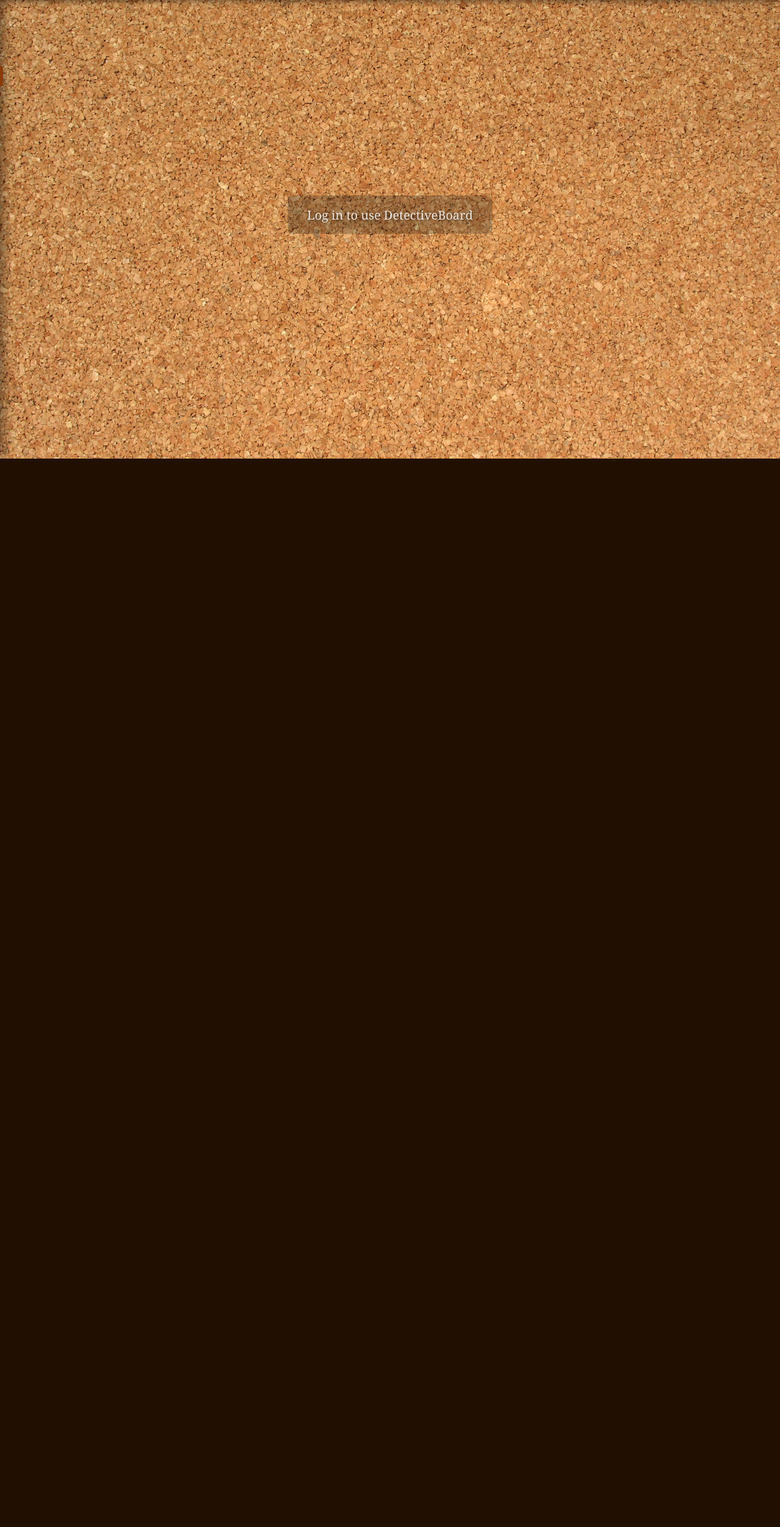
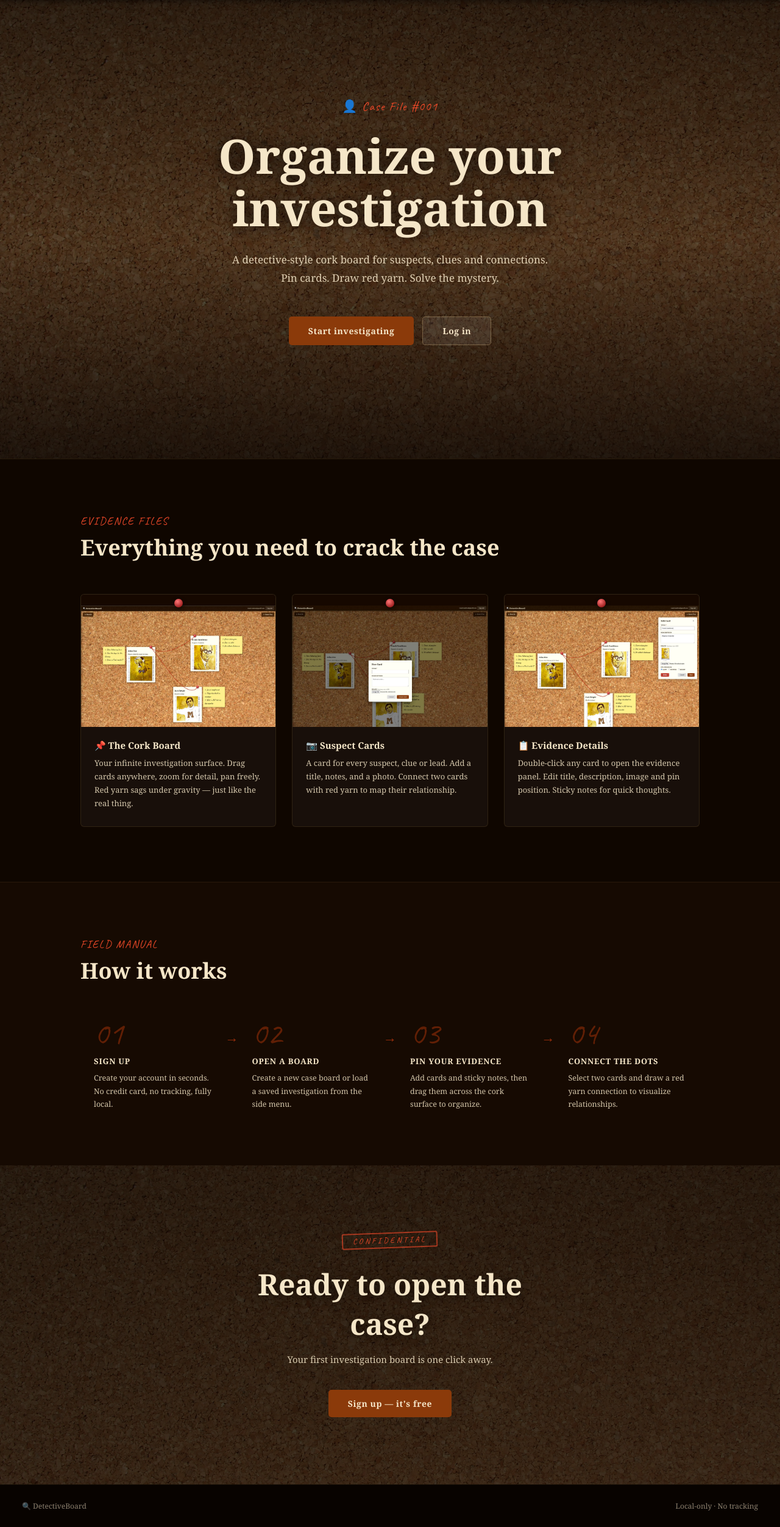
Before and after one commit to mrosati84/DetectiveBoard, a Flask app: page / in a window 1280 px wide. Shown: the part 48-2552 px from the top of the page at 61% size. Before the commit the page ends 800 px from the top, so only its background shows below. Run offline with Flask 3, Linux system fonts and the light colour scheme; some libraries are stand-ins or nearby versions.

Commit message:
homepage

```diff
--- a/app.py
+++ b/app.py
@@ -95,7 +95,12 @@ def serve_assets(filename):
 
 
 @app.route("/")
-def index():
+def home():
+    return render_template("home.html")
+
+
+@app.route("/board")
+def board():
     return render_template("index.html")
 
 
--- /dev/null
+++ b/static/css/home.css
@@ -0,0 +1,381 @@
+/* ============================================================
+   homepage — Detective Board landing page
+   ============================================================ */
+
+body.home-page {
+    overflow-y: auto;
+    overflow-x: hidden;
+    height: auto;
+    min-height: 100vh;
+}
+
+/* ---- Hero ---- */
+
+#hero {
+    min-height: 100vh;
+    background-image: url('/assets/cork_background.jpg');
+    background-size: cover;
+    background-position: center;
+    background-attachment: fixed;
+    position: relative;
+}
+
+#hero-overlay {
+    min-height: 100vh;
+    background: linear-gradient(
+        to bottom,
+        rgba(6, 2, 0, 0.82) 0%,
+        rgba(8, 3, 0, 0.65) 55%,
+        rgba(6, 2, 0, 0.88) 100%
+    );
+    display: flex;
+    align-items: center;
+    justify-content: center;
+    padding: 96px 24px 72px;
+    box-sizing: border-box;
+}
+
+#hero-content {
+    text-align: center;
+    max-width: 700px;
+    margin: 0 auto;
+}
+
+#hero-eyebrow {
+    font-family: 'Caveat', cursive;
+    font-size: 20px;
+    color: #e84828;
+    letter-spacing: 0.08em;
+    margin-bottom: 26px;
+}
+
+#hero-title {
+    font-size: clamp(44px, 8vw, 78px);
+    color: #f5e6c8;
+    line-height: 1.1;
+    margin-bottom: 26px;
+    text-shadow: 0 2px 24px rgba(0, 0, 0, 0.75);
+}
+
+#hero-subtitle {
+    font-size: 17px;
+    color: rgba(245, 230, 200, 0.88);
+    line-height: 1.75;
+    margin-bottom: 48px;
+}
+
+#hero-actions {
+    display: flex;
+    gap: 14px;
+    justify-content: center;
+    flex-wrap: wrap;
+}
+
+/* ---- Buttons ---- */
+
+.hero-btn {
+    padding: 13px 32px;
+    border-radius: 5px;
+    font-size: 14px;
+    font-family: inherit;
+    cursor: pointer;
+    font-weight: bold;
+    letter-spacing: 0.04em;
+    transition: background 0.15s, transform 0.12s, box-shadow 0.15s;
+    border: none;
+}
+
+.hero-btn-primary {
+    background: #8b3a0a;
+    color: #f5e6c8;
+}
+
+.hero-btn-primary:hover {
+    background: #a84510;
+    transform: translateY(-2px);
+    box-shadow: 0 6px 22px rgba(139, 58, 10, 0.5);
+}
+
+.hero-btn-ghost {
+    background: rgba(255, 255, 255, 0.08);
+    color: #f5e6c8;
+    border: 1px solid rgba(255, 220, 150, 0.28);
+}
+
+.hero-btn-ghost:hover {
+    background: rgba(255, 255, 255, 0.15);
+}
+
+/* ---- Shared section layout ---- */
+
+.home-container {
+    max-width: 1080px;
+    margin: 0 auto;
+    padding: 0 32px;
+}
+
+.section-eyebrow {
+    font-family: 'Caveat', cursive;
+    font-size: 18px;
+    color: #e84828;
+    letter-spacing: 0.1em;
+    text-transform: uppercase;
+    margin-bottom: 10px;
+}
+
+.section-heading {
+    font-size: clamp(24px, 4vw, 36px);
+    color: #f5e6c8;
+    margin-bottom: 52px;
+    line-height: 1.3;
+}
+
+/* ---- Features ---- */
+
+#features {
+    background: #0f0600;
+    padding: 90px 0;
+    border-top: 1px solid rgba(255, 200, 100, 0.1);
+}
+
+#features-grid {
+    display: grid;
+    grid-template-columns: repeat(3, 1fr);
+    gap: 26px;
+}
+
+.feature-card {
+    background: rgba(255, 255, 255, 0.04);
+    border: 1px solid rgba(255, 200, 100, 0.1);
+    border-radius: 6px;
+    overflow: hidden;
+    transition: transform 0.22s ease, box-shadow 0.22s ease, border-color 0.22s ease;
+}
+
+.feature-card:hover {
+    transform: translateY(-6px);
+    box-shadow: 0 12px 40px rgba(0, 0, 0, 0.6);
+    border-color: rgba(255, 200, 100, 0.22);
+}
+
+.feature-img-wrap {
+    position: relative;
+    background: #160800;
+    padding-top: 18px;
+    overflow: hidden;
+}
+
+.feature-pin {
+    display: block;
+    position: absolute;
+    top: 7px;
+    left: 50%;
+    transform: translateX(-50%);
+    width: 14px;
+    height: 14px;
+    background: radial-gradient(circle at 38% 32%, #ff7777, #7a0000);
+    border-radius: 50%;
+    box-shadow: 1px 2px 6px rgba(0, 0, 0, 0.65);
+    z-index: 2;
+}
+
+.feature-img {
+    width: 100%;
+    display: block;
+    aspect-ratio: 16 / 10;
+    object-fit: cover;
+    object-position: top left;
+    transition: transform 0.3s ease;
+}
+
+.feature-card:hover .feature-img {
+    transform: scale(1.03);
+}
+
+.feature-text {
+    padding: 20px 22px 26px;
+}
+
+.feature-title {
+    font-size: 15px;
+    font-weight: bold;
+    color: #f5e6c8;
+    margin-bottom: 9px;
+}
+
+.feature-desc {
+    font-size: 13px;
+    color: rgba(245, 230, 200, 0.85);
+    line-height: 1.68;
+}
+
+/* ---- How it works ---- */
+
+#howto {
+    background: #160a02;
+    padding: 90px 0;
+    border-top: 1px solid rgba(255, 200, 100, 0.08);
+}
+
+#steps-list {
+    list-style: none;
+    display: flex;
+    align-items: flex-start;
+    flex-wrap: wrap;
+    padding: 0;
+    margin: 0;
+}
+
+.step-item {
+    flex: 1;
+    min-width: 150px;
+    padding: 0 22px;
+}
+
+.step-num {
+    display: block;
+    font-family: 'Caveat', cursive;
+    font-size: 54px;
+    color: rgba(160, 50, 10, 0.55);
+    line-height: 1;
+    margin-bottom: 10px;
+}
+
+.step-title {
+    font-size: 13px;
+    font-weight: bold;
+    color: #f5e6c8;
+    margin-bottom: 8px;
+    text-transform: uppercase;
+    letter-spacing: 0.06em;
+}
+
+.step-desc {
+    font-size: 12.5px;
+    color: rgba(245, 230, 200, 0.85);
+    line-height: 1.7;
+}
+
+.step-sep {
+    font-size: 22px;
+    color: rgba(180, 55, 15, 0.82);
+    padding-top: 18px;
+    flex-shrink: 0;
+    list-style: none;
+    align-self: flex-start;
+}
+
+/* ---- CTA ---- */
+
+#cta-section {
+    background-image: url('/assets/cork_background.jpg');
+    background-size: cover;
+    background-position: center;
+    background-attachment: fixed;
+}
+
+#cta-overlay {
+    background: linear-gradient(
+        to bottom,
+        rgba(6, 2, 0, 0.82),
+        rgba(6, 2, 0, 0.76)
+    );
+    padding: 110px 24px;
+    text-align: center;
+}
+
+#cta-content {
+    max-width: 560px;
+    margin: 0 auto;
+}
+
+.cta-stamp {
+    display: inline-block;
+    font-family: 'Caveat', cursive;
+    font-size: 13px;
+    color: #e84828;
+    border: 2px solid rgba(232, 72, 40, 0.65);
+    border-radius: 3px;
+    padding: 3px 16px;
+    letter-spacing: 0.28em;
+    margin-bottom: 26px;
+    transform: rotate(-2deg);
+}
+
+#cta-title {
+    font-size: clamp(28px, 5vw, 48px);
+    color: #f5e6c8;
+    margin-bottom: 16px;
+    text-shadow: 0 2px 16px rgba(0, 0, 0, 0.55);
+}
+
+#cta-subtitle {
+    font-size: 15px;
+    color: rgba(245, 230, 200, 0.85);
+    margin-bottom: 40px;
+}
+
+/* ---- Footer ---- */
+
+#home-footer {
+    background: #080300;
+    padding: 26px 36px;
+    display: flex;
+    justify-content: space-between;
+    align-items: center;
+    border-top: 1px solid rgba(255, 200, 100, 0.07);
+    font-size: 12px;
+    color: rgba(245, 230, 200, 0.55);
+}
+
+/* ---- Mobile ---- */
+
+@media (max-width: 900px) {
+    #features-grid {
+        grid-template-columns: 1fr;
+        max-width: 520px;
+        margin: 0 auto;
+    }
+}
+
+@media (max-width: 700px) {
+    #steps-list {
+        flex-direction: column;
+        gap: 0;
+        align-items: stretch;
+    }
+
+    .step-item {
+        min-width: unset;
+        padding: 0 0 24px;
+    }
+
+    .step-sep {
+        display: none;
+    }
+
+    #home-footer {
+        flex-direction: column;
+        gap: 8px;
+        text-align: center;
+        padding: 20px;
+    }
+
+    #hero-overlay {
+        padding: 80px 20px 52px;
+    }
+
+    .hero-btn {
+        width: 100%;
+        max-width: 280px;
+    }
+
+    #hero-actions {
+        flex-direction: column;
+        align-items: center;
+    }
+
+    .home-container {
+        padding: 0 20px;
+    }
+}
--- a/static/css/style.css
+++ b/static/css/style.css
@@ -332,6 +332,7 @@ body {
     color: #f5e6c8;
     letter-spacing: 0.04em;
     user-select: none;
+    text-decoration: none;
 }
 
 #auth-controls {
--- a/static/js/board.js
+++ b/static/js/board.js
@@ -32,6 +32,7 @@ function onLoggedIn() {
     document.getElementById('auth-logged-in').style.display = 'flex';
     document.getElementById('menu-toggle').style.display = '';
     document.getElementById('no-board-text').textContent = 'Open the menu to load or create a board';
+    document.getElementById('auth-logo').setAttribute('href', '/board');
     loadBoards();
 }
 
@@ -46,6 +47,7 @@ function onLoggedOut() {
     document.getElementById('no-board-msg').style.display = '';
     document.getElementById('toolbar').style.display = 'none';
     document.getElementById('no-board-text').textContent = 'Log in to use DetectiveBoard';
+    document.getElementById('auth-logo').setAttribute('href', '/');
 }
 
 async function handleLogin(e) {
@@ -94,7 +96,7 @@ async function handleRegister(e) {
 
 function logout() {
     clearToken();
-    onLoggedOut();
+    window.location.href = '/';
 }
 
 function openLoginModal() {
--- /dev/null
+++ b/static/js/home.js
@@ -0,0 +1,104 @@
+'use strict';
+
+const TOKEN_KEY = 'db_token';
+
+function getToken() { return localStorage.getItem(TOKEN_KEY); }
+function setToken(t) { localStorage.setItem(TOKEN_KEY, t); }
+function clearToken() { localStorage.removeItem(TOKEN_KEY); }
+
+document.addEventListener('DOMContentLoaded', async () => {
+    // Already authenticated → go straight to the board
+    const token = getToken();
+    if (token) {
+        try {
+            const res = await fetch('/api/auth/me', {
+                headers: { 'Authorization': 'Bearer ' + token }
+            });
+            if (res.ok) {
+                window.location.href = '/board';
+                return;
+            }
+        } catch (_) {}
+        clearToken();
+    }
+
+    document.getElementById('login-form').addEventListener('submit', handleLogin);
+    document.getElementById('register-form').addEventListener('submit', handleRegister);
+
+    // ESC closes modals
+    document.addEventListener('keydown', e => {
+        if (e.key === 'Escape') { closeLoginModal(); closeRegisterModal(); }
+    });
+
+    // Click backdrop to close
+    document.getElementById('login-modal-overlay').addEventListener('click', e => {
+        if (e.target === e.currentTarget) closeLoginModal();
+    });
+    document.getElementById('register-modal-overlay').addEventListener('click', e => {
+        if (e.target === e.currentTarget) closeRegisterModal();
+    });
+});
+
+async function handleLogin(e) {
+    e.preventDefault();
+    const email = document.getElementById('login-email').value.trim();
+    const password = document.getElementById('login-password').value;
+    const errorEl = document.getElementById('login-error');
+    errorEl.textContent = '';
+
+    const res = await fetch('/api/auth/login', {
+        method: 'POST',
+        headers: { 'Content-Type': 'application/json' },
+        body: JSON.stringify({ email, password }),
+    });
+    const data = await res.json();
+    if (res.ok) {
+        setToken(data.token);
+        window.location.href = '/board';
+    } else {
+        errorEl.textContent = data.error || 'Login failed';
+    }
+}
+
+async function handleRegister(e) {
+    e.preventDefault();
+    const email = document.getElementById('register-email').value.trim();
+    const password = document.getElementById('register-password').value;
+    const errorEl = document.getElementById('register-error');
+    errorEl.textContent = '';
+
+    const res = await fetch('/api/auth/register', {
+        method: 'POST',
+        headers: { 'Content-Type': 'application/json' },
+        body: JSON.stringify({ email, password }),
+    });
+    const data = await res.json();
+    if (res.ok) {
+        setToken(data.token);
+        window.location.href = '/board';
+    } else {
+        errorEl.textContent = data.error || 'Registration failed';
+    }
+}
+
+function openLoginModal() {
+    document.getElementById('login-modal-overlay').classList.add('open');
+    document.getElementById('login-form').reset();
+    document.getElementById('login-error').textContent = '';
+    setTimeout(() => document.getElementById('login-email').focus(), 50);
+}
+
+function closeLoginModal() {
+    document.getElementById('login-modal-overlay').classList.remove('open');
+}
+
+function openRegisterModal() {
+    document.getElementById('register-modal-overlay').classList.add('open');
+    document.getElementById('register-form').reset();
+    document.getElementById('register-error').textContent = '';
+    setTimeout(() => document.getElementById('register-email').focus(), 50);
+}
+
+function closeRegisterModal() {
+    document.getElementById('register-modal-overlay').classList.remove('open');
+}
--- a/templates/base.html
+++ b/templates/base.html
@@ -8,9 +8,10 @@
     <link rel="preconnect" href="https://fonts.gstatic.com" crossorigin>
     <link href="https://fonts.googleapis.com/css2?family=Caveat:wght@400;600&display=swap" rel="stylesheet">
     <link rel="stylesheet" href="{{ url_for('static', filename='css/style.css') }}">
+    {% block head %}{% endblock %}
 </head>
-<body>
+<body class="{% block body_class %}{% endblock %}">
     {% block content %}{% endblock %}
-    <script src="{{ url_for('static', filename='js/board.js') }}"></script>
+    {% block scripts %}<script src="{{ url_for('static', filename='js/board.js') }}"></script>{% endblock %}
 </body>
 </html>
--- /dev/null
+++ b/templates/home.html
@@ -0,0 +1,185 @@
+{% extends 'base.html' %}
+
+{% block title %}DetectiveBoard — Organize your investigation{% endblock %}
+
+{% block head %}
+<link rel="stylesheet" href="{{ url_for('static', filename='css/home.css') }}">
+{% endblock %}
+
+{% block body_class %}home-page{% endblock %}
+
+{% block scripts %}
+<script src="{{ url_for('static', filename='js/home.js') }}"></script>
+{% endblock %}
+
+{% block content %}
+<!-- Header -->
+<header id="auth-header">
+    <a id="auth-logo" href="/">&#128269; DetectiveBoard</a>
+    <div id="auth-controls">
+        <div id="auth-logged-out" style="display:flex;">
+            <button class="auth-btn" onclick="openRegisterModal()">Sign up</button>
+            <button class="auth-btn auth-btn-primary" onclick="openLoginModal()">Log in</button>
+        </div>
+    </div>
+</header>
+
+<!-- Hero -->
+<section id="hero">
+    <div id="hero-overlay">
+        <div id="hero-content">
+            <p id="hero-eyebrow">&#128100; Case File #001</p>
+            <h1 id="hero-title">Organize your<br>investigation</h1>
+            <p id="hero-subtitle">
+                A detective-style cork board for suspects, clues and connections.<br>
+                Pin cards. Draw red yarn. Solve the mystery.
+            </p>
+            <div id="hero-actions">
+                <button class="hero-btn hero-btn-primary" onclick="openRegisterModal()">Start investigating</button>
+                <button class="hero-btn hero-btn-ghost" onclick="openLoginModal()">Log in</button>
+            </div>
+        </div>
+    </div>
+</section>
+
+<!-- Features -->
+<section id="features">
+    <div class="home-container">
+        <p class="section-eyebrow">Evidence files</p>
+        <h2 class="section-heading">Everything you need to crack the case</h2>
+        <div id="features-grid">
+
+            <article class="feature-card">
+                <div class="feature-img-wrap">
+                    <span class="feature-pin"></span>
+                    <img src="/assets/homepage/board.jpg" alt="Cork board overview with cards and connections" class="feature-img">
+                </div>
+                <div class="feature-text">
+                    <h3 class="feature-title">&#128204; The Cork Board</h3>
+                    <p class="feature-desc">Your infinite investigation surface. Drag cards anywhere, zoom for detail, pan freely. Red yarn sags under gravity — just like the real thing.</p>
+                </div>
+            </article>
+
+            <article class="feature-card">
+                <div class="feature-img-wrap">
+                    <span class="feature-pin"></span>
+                    <img src="/assets/homepage/new-card.jpg" alt="Creating a new evidence card" class="feature-img">
+                </div>
+                <div class="feature-text">
+                    <h3 class="feature-title">&#128247; Suspect Cards</h3>
+                    <p class="feature-desc">A card for every suspect, clue or lead. Add a title, notes, and a photo. Connect two cards with red yarn to map their relationship.</p>
+                </div>
+            </article>
+
+            <article class="feature-card">
+                <div class="feature-img-wrap">
+                    <span class="feature-pin"></span>
+                    <img src="/assets/homepage/edit-card.jpg" alt="Editing card evidence details" class="feature-img">
+                </div>
+                <div class="feature-text">
+                    <h3 class="feature-title">&#128203; Evidence Details</h3>
+                    <p class="feature-desc">Double-click any card to open the evidence panel. Edit title, description, image and pin position. Sticky notes for quick thoughts.</p>
+                </div>
+            </article>
+
+        </div>
+    </div>
+</section>
+
+<!-- How it works -->
+<section id="howto">
+    <div class="home-container">
+        <p class="section-eyebrow">Field Manual</p>
+        <h2 class="section-heading">How it works</h2>
+        <ol id="steps-list">
+            <li class="step-item">
+                <span class="step-num">01</span>
+                <h3 class="step-title">Sign up</h3>
+                <p class="step-desc">Create your account in seconds. No credit card, no tracking, fully local.</p>
+            </li>
+            <li class="step-sep" aria-hidden="true">&#8594;</li>
+            <li class="step-item">
+                <span class="step-num">02</span>
+                <h3 class="step-title">Open a board</h3>
+                <p class="step-desc">Create a new case board or load a saved investigation from the side menu.</p>
+            </li>
+            <li class="step-sep" aria-hidden="true">&#8594;</li>
+            <li class="step-item">
+                <span class="step-num">03</span>
+                <h3 class="step-title">Pin your evidence</h3>
+                <p class="step-desc">Add cards and sticky notes, then drag them across the cork surface to organize.</p>
+            </li>
+            <li class="step-sep" aria-hidden="true">&#8594;</li>
+            <li class="step-item">
+                <span class="step-num">04</span>
+                <h3 class="step-title">Connect the dots</h3>
+                <p class="step-desc">Select two cards and draw a red yarn connection to visualize relationships.</p>
+            </li>
+        </ol>
+    </div>
+</section>
+
+<!-- CTA -->
+<section id="cta-section">
+    <div id="cta-overlay">
+        <div id="cta-content">
+            <p class="cta-stamp">CONFIDENTIAL</p>
+            <h2 id="cta-title">Ready to open the case?</h2>
+            <p id="cta-subtitle">Your first investigation board is one click away.</p>
+            <button class="hero-btn hero-btn-primary" onclick="openRegisterModal()">Sign up — it's free</button>
+        </div>
+    </div>
+</section>
+
+<!-- Footer -->
+<footer id="home-footer">
+    <span>&#128269; DetectiveBoard</span>
+    <span>Local-only &middot; No tracking</span>
+</footer>
+
+<!-- Login modal -->
+<div id="login-modal-overlay">
+    <div id="login-modal">
+        <h2>Log in</h2>
+        <form id="login-form">
+            <div class="form-group">
+                <label for="login-email">Email</label>
+                <input type="email" id="login-email" name="email" required autocomplete="email">
+            </div>
+            <div class="form-group">
+                <label for="login-password">Password</label>
+                <input type="password" id="login-password" name="password" required autocomplete="current-password">
+            </div>
+            <p id="login-error" class="auth-error"></p>
+            <div class="modal-actions">
+                <button type="button" class="btn-secondary" onclick="closeLoginModal()">Cancel</button>
+                <button type="submit" class="btn-primary">Log in</button>
+            </div>
+        </form>
+        <p class="auth-switch">Don't have an account? <a href="#" onclick="closeLoginModal(); openRegisterModal(); return false;">Sign up</a></p>
+    </div>
+</div>
+
+<!-- Register modal -->
+<div id="register-modal-overlay">
+    <div id="register-modal">
+        <h2>Sign up</h2>
+        <form id="register-form">
+            <div class="form-group">
+                <label for="register-email">Email</label>
+                <input type="email" id="register-email" name="email" required autocomplete="email">
+            </div>
+            <div class="form-group">
+                <label for="register-password">Password <span class="hint">(min 8 characters)</span></label>
+                <input type="password" id="register-password" name="password" required minlength="8" autocomplete="new-password">
+            </div>
+            <p id="register-error" class="auth-error"></p>
+            <div class="modal-actions">
+                <button type="button" class="btn-secondary" onclick="closeRegisterModal()">Cancel</button>
+                <button type="submit" class="btn-primary">Sign up</button>
+            </div>
+        </form>
+        <p class="auth-switch">Already have an account? <a href="#" onclick="closeRegisterModal(); openLoginModal(); return false;">Log in</a></p>
+    </div>
+</div>
+{% endblock %}
--- a/templates/index.html
+++ b/templates/index.html
@@ -5,7 +5,7 @@
 {% block content %}
 <!-- Auth header -->
 <header id="auth-header">
-    <div id="auth-logo">&#128269; DetectiveBoard</div>
+    <a id="auth-logo" href="/">&#128269; DetectiveBoard</a>
     <div id="auth-controls">
         <div id="auth-logged-out">
             <button class="auth-btn" onclick="openRegisterModal()">Sign up</button>
```
Also changed, not shown: assets/homepage/board.jpg (added), assets/homepage/edit-card.jpg (added), assets/homepage/log-in.jpg (added), assets/homepage/new-card.jpg (added), assets/homepage/sign-up.jpg (added), 1 other file.
